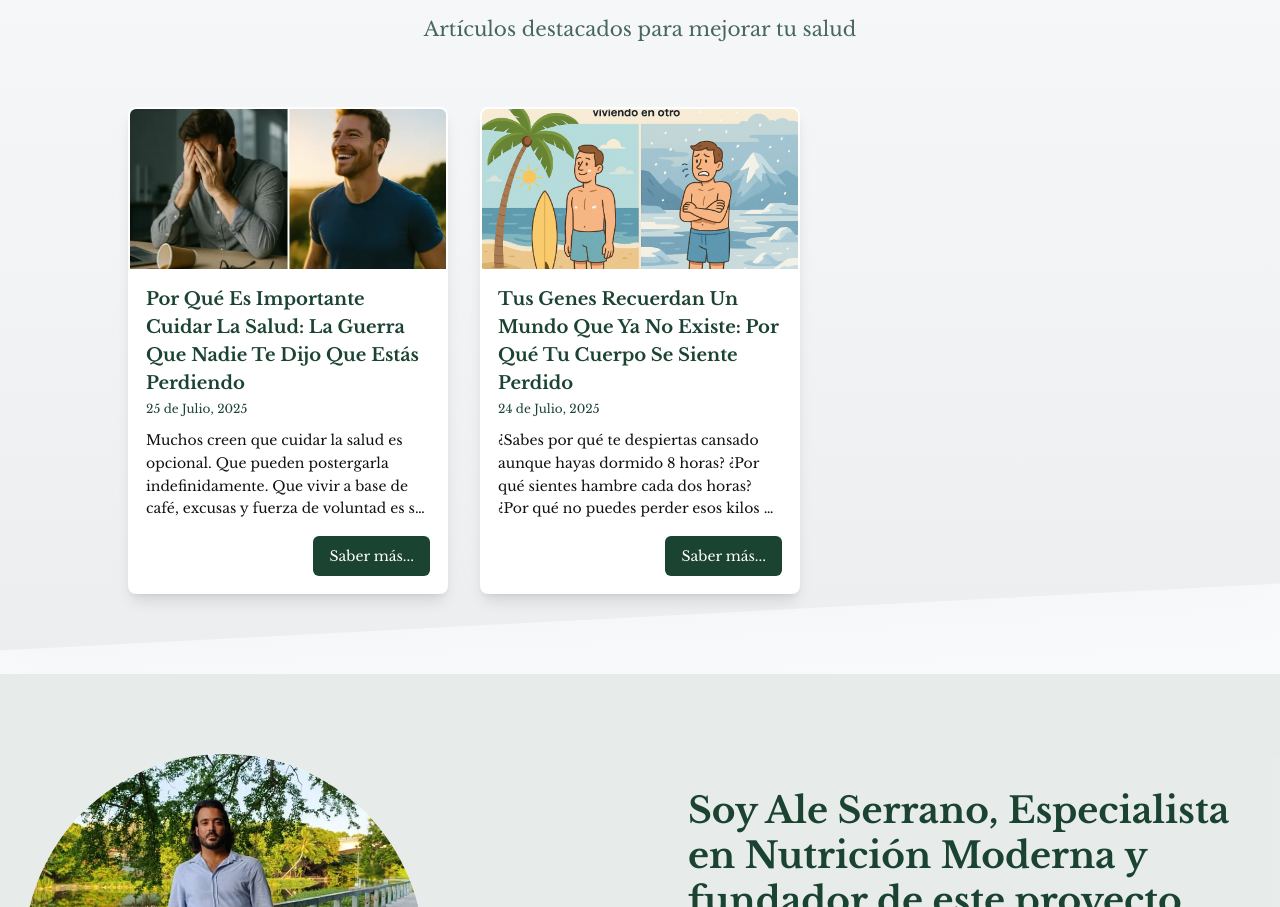
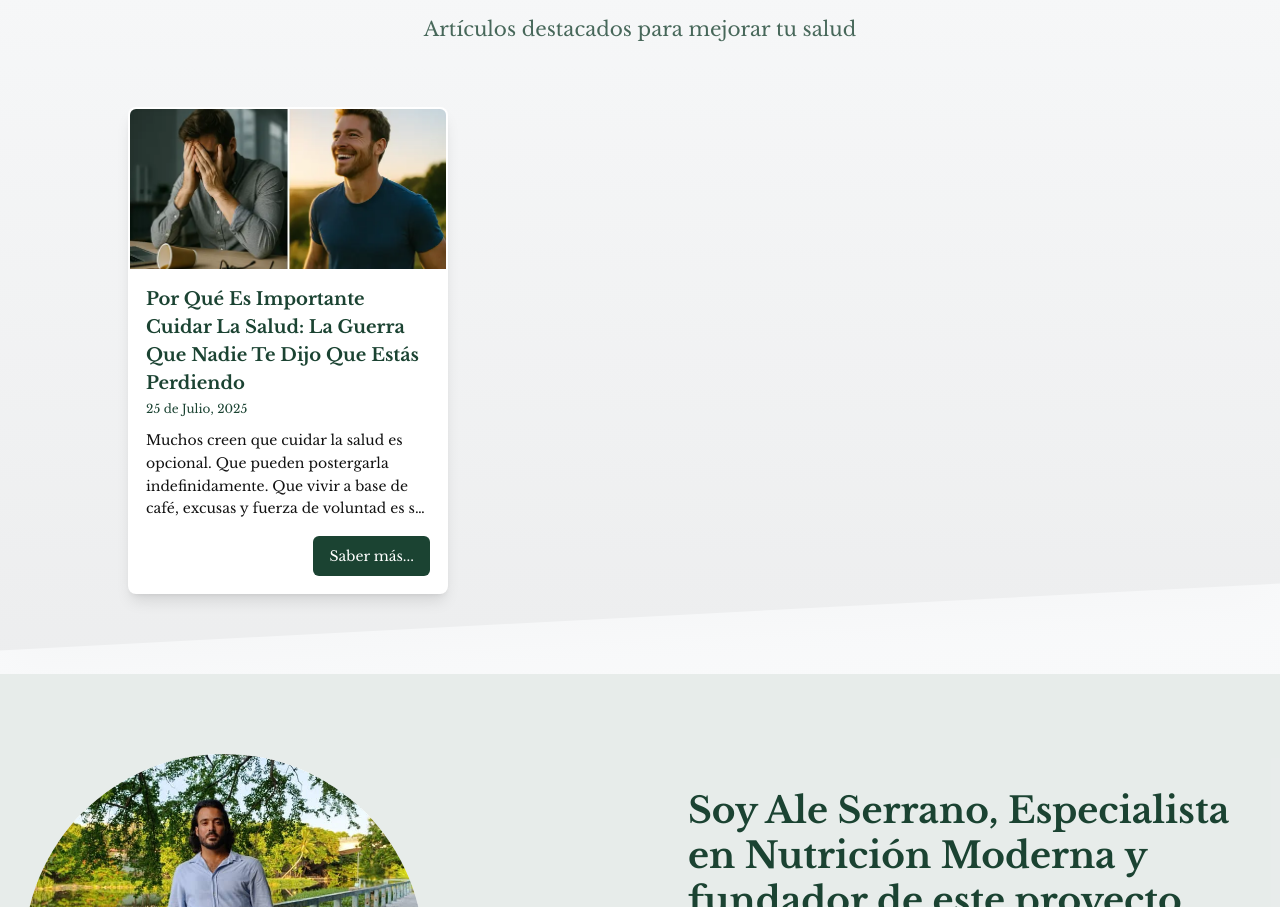
Before and after one commit to AlbeD3v/Dieta-Integral, a Next.js app: page / in a window 1280 px wide. Shown: the part 1021-1928 px from the top of the page. Built offline with nearby package versions, Linux system fonts and the light colour scheme.

Commit message:
version 2.2

```diff
--- a/src/data/articles.ts
+++ b/src/data/articles.ts
@@ -142,130 +142,130 @@ No mañana. No la próxima semana. Ahora.
       '/articulos/articulo1/articulo1_8.jpg'
     ]
   },
-  '2': {
-    title: 'Tus Genes Recuerdan Un Mundo Que Ya No Existe: Por Qué Tu Cuerpo Se Siente Perdido',
-    content: `# Tus Genes Recuerdan Un Mundo Que Ya No Existe: Por Qué Tu Cuerpo Se Siente Perdido
+//   '2': {
+//     title: 'Tus Genes Recuerdan Un Mundo Que Ya No Existe: Por Qué Tu Cuerpo Se Siente Perdido',
+//     content: `# Tus Genes Recuerdan Un Mundo Que Ya No Existe: Por Qué Tu Cuerpo Se Siente Perdido
 
-##  Tu Cuerpo Está Esperando Un Mundo Que Desapareció [Img:1]
+// ##  Tu Cuerpo Está Esperando Un Mundo Que Desapareció [Img:1]
 
-*¿Sabes por qué te despiertas cansado aunque hayas dormido 8 horas? ¿Por qué sientes hambre cada dos horas? ¿Por qué no puedes perder esos kilos de más por más dietas que pruebes?*
+// *¿Sabes por qué te despiertas cansado aunque hayas dormido 8 horas? ¿Por qué sientes hambre cada dos horas? ¿Por qué no puedes perder esos kilos de más por más dietas que pruebes?*
 
-No es falta de voluntad. No son "genes malos". *Tu cuerpo está operando con instrucciones de un manual que ya no corresponde al entorno.*
+// No es falta de voluntad. No son "genes malos". *Tu cuerpo está operando con instrucciones de un manual que ya no corresponde al entorno.*
 
-Imagínate esto: tu biología está perfectamente diseñada para sobrevivir en una playa cálida y de repente despiertas en un paisaje helado donde cada respiración corta tu garganta.
+// Imagínate esto: tu biología está perfectamente diseñada para sobrevivir en una playa cálida y de repente despiertas en un paisaje helado donde cada respiración corta tu garganta.
 
-*Así es exactamente cómo se sienten tus genes cada día de tu vida moderna.*
+// *Así es exactamente cómo se sienten tus genes cada día de tu vida moderna.*
 
-Mientras tú normalizas vivir agotado, tu cuerpo libra una guerra silenciosa que está perdiendo.
+// Mientras tú normalizas vivir agotado, tu cuerpo libra una guerra silenciosa que está perdiendo.
 
-##  El Experimento Más Brutal de la Historia Humana [Img:2]
+// ##  El Experimento Más Brutal de la Historia Humana [Img:2]
 
-*Eres un conejillo de indias y ni siquiera lo sabes.*
+// *Eres un conejillo de indias y ni siquiera lo sabes.*
 
-Si toda la evolución humana fuera un día de 24 horas, nuestros antepasados cazadores-recolectores vivieron desde la medianoche hasta las 11:57 PM. La agricultura apareció a las 11:57. Los ultraprocesados... a las 11:59:59.
+// Si toda la evolución humana fuera un día de 24 horas, nuestros antepasados cazadores-recolectores vivieron desde la medianoche hasta las 11:57 PM. La agricultura apareció a las 11:57. Los ultraprocesados... a las 11:59:59.
 
-*2.5 millones de años de programación perfecta vs. 50 años de saboteo sistemático.*
+// *2.5 millones de años de programación perfecta vs. 50 años de saboteo sistemático.*
 
-Eres la primera generación en la historia que vive completamente desconectada de los patrones que te crearon. *Y el sistema te ha convencido de que estar jodido es "normal".*
+// Eres la primera generación en la historia que vive completamente desconectada de los patrones que te crearon. *Y el sistema te ha convencido de que estar jodido es "normal".*
 
-##  Cómo Comían Nuestros Antepasados vs. Cómo Comes Tú [Img:3]
+// ##  Cómo Comían Nuestros Antepasados vs. Cómo Comes Tú [Img:3]
 
-*NUESTROS ANTEPASADOS:*
-Despertaban sin comida esperándolos. Cazaban, recolectaban, a veces no encontraban nada durante días. Cuando comían, era carne grasa, órganos ricos en nutrientes. *Una comida les duraba 8-12 horas de energía limpia.*
+// *NUESTROS ANTEPASADOS:*
+// Despertaban sin comida esperándolos. Cazaban, recolectaban, a veces no encontraban nada durante días. Cuando comían, era carne grasa, órganos ricos en nutrientes. *Una comida les duraba 8-12 horas de energía limpia.*
 
-Su cuerpo sabía alternar entre quemar glucosa y quemar grasa. Flexibilidad metabólica pura.
+// Su cuerpo sabía alternar entre quemar glucosa y quemar grasa. Flexibilidad metabólica pura.
 
-*TÚ:*
-Despiertas y lo primero que haces es "activar el metabolismo" con el desayuno. Snack de media mañana porque "tienes hambre". Almuerzo. Merienda. Cena. Y el snack nocturno viendo Netflix.
+// *TÚ:*
+// Despiertas y lo primero que haces es "activar el metabolismo" con el desayuno. Snack de media mañana porque "tienes hambre". Almuerzo. Merienda. Cena. Y el snack nocturno viendo Netflix.
 
-*Comes cada 2-3 horas como un bebé lactante.* Tu insulina trabaja 24/7 sin descanso. Tu cuerpo ha olvidado cómo acceder a 40,000-80,000 calorías almacenadas en grasa.
+// *Comes cada 2-3 horas como un bebé lactante.* Tu insulina trabaja 24/7 sin descanso. Tu cuerpo ha olvidado cómo acceder a 40,000-80,000 calorías almacenadas en grasa.
 
-*¿El resultado?* Hambre constante, crashes energéticos, antojos que no puedes controlar. *Y tú echándole la culpa a tu "fuerza de voluntad".*
+// *¿El resultado?* Hambre constante, crashes energéticos, antojos que no puedes controlar. *Y tú echándole la culpa a tu "fuerza de voluntad".*
 
-##  Cómo Se Movían Nuestros Antepasados vs. Cómo Te Mueves Tú [Img:4]
+// ##  Cómo Se Movían Nuestros Antepasados vs. Cómo Te Mueves Tú [Img:4]
 
-*NUESTROS ANTEPASADOS:*
-Caminaban 15-20 kilómetros diarios. No era "ejercicio"—era supervivencia. Trepaban, cargaban, se agachaban, corrían cuando era necesario. *Cada músculo trabajaba en equipo.*
+// *NUESTROS ANTEPASADOS:*
+// Caminaban 15-20 kilómetros diarios. No era "ejercicio"—era supervivencia. Trepaban, cargaban, se agachaban, corrían cuando era necesario. *Cada músculo trabajaba en equipo.*
 
-Sus cuerpos eran máquinas funcionales: fuertes, flexibles, resistentes. Sin gimnasios. Sin fisioterapeutas. Sin contracturas.
+// Sus cuerpos eran máquinas funcionales: fuertes, flexibles, resistentes. Sin gimnasios. Sin fisioterapeutas. Sin contracturas.
 
-*TÚ:*
-Despiertas en la cama. Auto al trabajo. 8-10 horas sentado destruyendo tu columna. Auto a casa. Sofá hasta dormir.
+// *TÚ:*
+// Despiertas en la cama. Auto al trabajo. 8-10 horas sentado destruyendo tu columna. Auto a casa. Sofá hasta dormir.
 
-*Tu vida diaria: 500 pasos patéticos.* Tu compensación heroica: 45 minutos de gimnasio haciendo ejercicios que tu cuerpo no reconoce como útiles.
+// *Tu vida diaria: 500 pasos patéticos.* Tu compensación heroica: 45 minutos de gimnasio haciendo ejercicios que tu cuerpo no reconoce como útiles.
 
-Tus glúteos están muertos. Tu columna es una torre de Pisa. Tus pies son decoración inútil dentro de zapatos acolchados.
+// Tus glúteos están muertos. Tu columna es una torre de Pisa. Tus pies son decoración inútil dentro de zapatos acolchados.
 
-*¿El resultado?* Dolor crónico, debilidad generalizada, lesiones por actividades básicas. *Y tú culpando a "la edad".*
+// *¿El resultado?* Dolor crónico, debilidad generalizada, lesiones por actividades básicas. *Y tú culpando a "la edad".*
 
-##  Cómo Dormían Nuestros Antepasados vs. Cómo Duermes Tú [Img:5]
+// ##  Cómo Dormían Nuestros Antepasados vs. Cómo Duermes Tú [Img:5]
 
-*NUESTROS ANTEPASADOS:*
-El sol se ocultaba = hora de descansar. Fuego como única luz: cálida, tenue. *Oscuridad total desde las 9 PM.*
+// *NUESTROS ANTEPASADOS:*
+// El sol se ocultaba = hora de descansar. Fuego como única luz: cálida, tenue. *Oscuridad total desde las 9 PM.*
 
-Se acostaban cuando su cuerpo producía melatonina naturalmente. Despertaban con el sol, completamente renovados. *Su reloj biológico funcionaba como un Rolex suizo.*
+// Se acostaban cuando su cuerpo producía melatonina naturalmente. Despertaban con el sol, completamente renovados. *Su reloj biológico funcionaba como un Rolex suizo.*
 
-*TÚ:*
-Netflix hasta la madrugada. Instagram en la cama. Luces LED azules friendo tu retina cuando deberías estar produciendo melatonina.
+// *TÚ:*
+// Netflix hasta la madrugada. Instagram en la cama. Luces LED azules friendo tu retina cuando deberías estar produciendo melatonina.
 
-Te acuestas estimulado y necesitas alarma para despertar cuando tu cerebro aún está en sueño profundo. *Tu reloj interno está más jodido que un político en época electoral.*
+// Te acuestas estimulado y necesitas alarma para despertar cuando tu cerebro aún está en sueño profundo. *Tu reloj interno está más jodido que un político en época electoral.*
 
-*¿El resultado?* Insomnio, fatiga crónica, dependencia de cafeína, niebla mental. *Y tú normalizándolo como "estrés de la vida moderna".*
+// *¿El resultado?* Insomnio, fatiga crónica, dependencia de cafeína, niebla mental. *Y tú normalizándolo como "estrés de la vida moderna".*
 
-##  Por Qué Tu Cuerpo Te Está Mandando Señales de Socorro [Img:6]
+// ##  Por Qué Tu Cuerpo Te Está Mandando Señales de Socorro [Img:6]
 
-*Tu organismo no está defectuoso. Está gritando que algo no encaja:*
+// *Tu organismo no está defectuoso. Está gritando que algo no encaja:*
 
-- *Hambre que nunca se va:* Atrapado en modo "almacenar", sin poder tocar tus 40,000+ calorías de reserva
-- *Cansancio perpetuo:* Jet lag permanente porque vives contra todos tus ritmos naturales
-- *Inflamación misteriosa:* Tu sistema inmune atacando enemigos fantasma
-- *Cuerpo rígido:* De máquina de supervivencia a colección de partes oxidadas
+// - *Hambre que nunca se va:* Atrapado en modo "almacenar", sin poder tocar tus 40,000+ calorías de reserva
+// - *Cansancio perpetuo:* Jet lag permanente porque vives contra todos tus ritmos naturales
+// - *Inflamación misteriosa:* Tu sistema inmune atacando enemigos fantasma
+// - *Cuerpo rígido:* De máquina de supervivencia a colección de partes oxidadas
 
-*Estas no son "señales de envejecimiento". Es tu cuerpo diciéndote que lo estás saboteando cada día.*
+// *Estas no son "señales de envejecimiento". Es tu cuerpo diciéndote que lo estás saboteando cada día.*
 
-¿Y tú qué haces? Compras suplementos para problemas que tú mismo creaste. *Como usar tiritas para arreglar una tubería rota.*
+// ¿Y tú qué haces? Compras suplementos para problemas que tú mismo creaste. *Como usar tiritas para arreglar una tubería rota.*
 
-##  La Buena Noticia: Puedes Reprogramar Tu Biología [Img:7]
+// ##  La Buena Noticia: Puedes Reprogramar Tu Biología [Img:7]
 
-*Tus genes no son tu destino. Son tu piano.*
+// *Tus genes no son tu destino. Son tu piano.*
 
-La epigenética lo demostró: dos ratones con genes idénticos. Uno obeso y enfermo, el otro delgado y saludable. La diferencia: qué teclas genéticas se activaron.
+// La epigenética lo demostró: dos ratones con genes idénticos. Uno obeso y enfermo, el otro delgado y saludable. La diferencia: qué teclas genéticas se activaron.
 
-*Cada decisión que tomas está tocando una melodía en tu piano genético.* Hasta ahora has estado tocando una sinfonía de autodestrucción. *Es tu elección seguir tocando esa música o aprender a tocar la sinfonía de la salud.*
+// *Cada decisión que tomas está tocando una melodía en tu piano genético.* Hasta ahora has estado tocando una sinfonía de autodestrucción. *Es tu elección seguir tocando esa música o aprender a tocar la sinfonía de la salud.*
 
-##  Dieta Integral: Tu Mapa de Vuelta a Casa [Img:8]
+// ##  Dieta Integral: Tu Mapa de Vuelta a Casa [Img:8]
 
-*Aquí es donde la mayoría se equivoca.* Buscan pastillas mágicas, suplementos milagrosos, la dieta de moda que "definitivamente funciona".
+// *Aquí es donde la mayoría se equivoca.* Buscan pastillas mágicas, suplementos milagrosos, la dieta de moda que "definitivamente funciona".
 
-*La solución no está en añadir más mierda artificial a tu vida. Está en dejar de sabotear tu programación original.*
+// *La solución no está en añadir más mierda artificial a tu vida. Está en dejar de sabotear tu programación original.*
 
-*Dieta Integral te enseña a reconectar con tu diseño evolutivo:*
+// *Dieta Integral te enseña a reconectar con tu diseño evolutivo:*
 
-- *No más hambre de bebé cada 2 horas:* Ayuno intermitente para que recuerdes cómo usar tus reservas
-- *No más jet lag permanente:* Ritmos de luz que sincronizan tu reloj interno
-- *No más cuerpo de oficinista:* Movimiento que tu biología reconoce como útil
+// - *No más hambre de bebé cada 2 horas:* Ayuno intermitente para que recuerdes cómo usar tus reservas
+// - *No más jet lag permanente:* Ritmos de luz que sincronizan tu reloj interno
+// - *No más cuerpo de oficinista:* Movimiento que tu biología reconoce como útil
 
-*Mientras otras "dietas" luchan contra tu naturaleza, Dieta Integral trabaja con ella.*
+// *Mientras otras "dietas" luchan contra tu naturaleza, Dieta Integral trabaja con ella.*
 
-*Tus primeros pasos:*
-- *Esta noche:* Oscuridad total al dormir
-- *Mañana:* Retrasa tu primera comida 2 horas
-- *Esta semana:* 30 minutos caminando diario + 10 minutos descalzo
+// *Tus primeros pasos:*
+// - *Esta noche:* Oscuridad total al dormir
+// - *Mañana:* Retrasa tu primera comida 2 horas
+// - *Esta semana:* 30 minutos caminando diario + 10 minutos descalzo
 
-*No estás haciendo otra dieta. Estás dejando de joder tu programación ancestral.*
+// *No estás haciendo otra dieta. Estás dejando de joder tu programación ancestral.*
 
-Tu cuerpo sabe exactamente qué hacer. Solo necesita que dejes de interferir.`,
-    images: [
-      '/articulos/articulo2/articulo2_1.png',
-      '/articulos/articulo2/articulo2_2.png',
-      '/articulos/articulo2/articulo2_3.png',
-      '/articulos/articulo2/articulo2_4.png',
-      '/articulos/articulo2/articulo2_5.png',
-      '/articulos/articulo2/articulo2_6.png',
-      '/articulos/articulo2/articulo2_7.png',
-      '/articulos/articulo2/articulo2_8.png',
-    ]
-  },
+// Tu cuerpo sabe exactamente qué hacer. Solo necesita que dejes de interferir.`,
+//     images: [
+//       '/articulos/articulo2/articulo2_1.png',
+//       '/articulos/articulo2/articulo2_2.png',
+//       '/articulos/articulo2/articulo2_3.png',
+//       '/articulos/articulo2/articulo2_4.png',
+//       '/articulos/articulo2/articulo2_5.png',
+//       '/articulos/articulo2/articulo2_6.png',
+//       '/articulos/articulo2/articulo2_7.png',
+//       '/articulos/articulo2/articulo2_8.png',
+//     ]
+//   },
 //   '3': {
 //     title: 'El Crimen Perfecto: Cómo Te Enfermaron Para Venderte La Cura (Y Por Qué Nadie Habla De Esto)',
 //     content: `¿Y si te dijera que tu diabetes, tu obesidad y esa sensación constante de fatiga no son casualidades, sino el resultado perfecto de un plan que comenzó hace 60 años? ¿Y si te contara que existe un documento de 1967 que prueba cómo compraron a científicos de Harvard para culpar a las grasas en lugar del verdadero villano?
--- a/src/lib/articles.ts
+++ b/src/lib/articles.ts
@@ -8,15 +8,15 @@ export const articles = [
     articleUrl: "/articulos/1",
     publicationDate: "25 de Julio, 2025"
   },
-  {
-    id: 2,
-    slug: "2",
-    title: "Tus Genes Recuerdan Un Mundo Que Ya No Existe: Por Qué Tu Cuerpo Se Siente Perdido",
-    summary: "¿Sabes por qué te despiertas cansado aunque hayas dormido 8 horas? ¿Por qué sientes hambre cada dos horas? ¿Por qué no puedes perder esos kilos de más por más dietas que pruebes?",
-    images: ["/articulos/articulo2/articulo2_1.png"],
-    articleUrl: "/articulos/2",
-    publicationDate: "24 de Julio, 2025"
-  },
+  // {
+  //   id: 2,
+  //   slug: "2",
+  //   title: "Tus Genes Recuerdan Un Mundo Que Ya No Existe: Por Qué Tu Cuerpo Se Siente Perdido",
+  //   summary: "¿Sabes por qué te despiertas cansado aunque hayas dormido 8 horas? ¿Por qué sientes hambre cada dos horas? ¿Por qué no puedes perder esos kilos de más por más dietas que pruebes?",
+  //   images: ["/articulos/articulo2/articulo2_1.png"],
+  //   articleUrl: "/articulos/2",
+  //   publicationDate: "24 de Julio, 2025"
+  // },
   // {
   //   id: 3,
   //   slug: "3",
```
